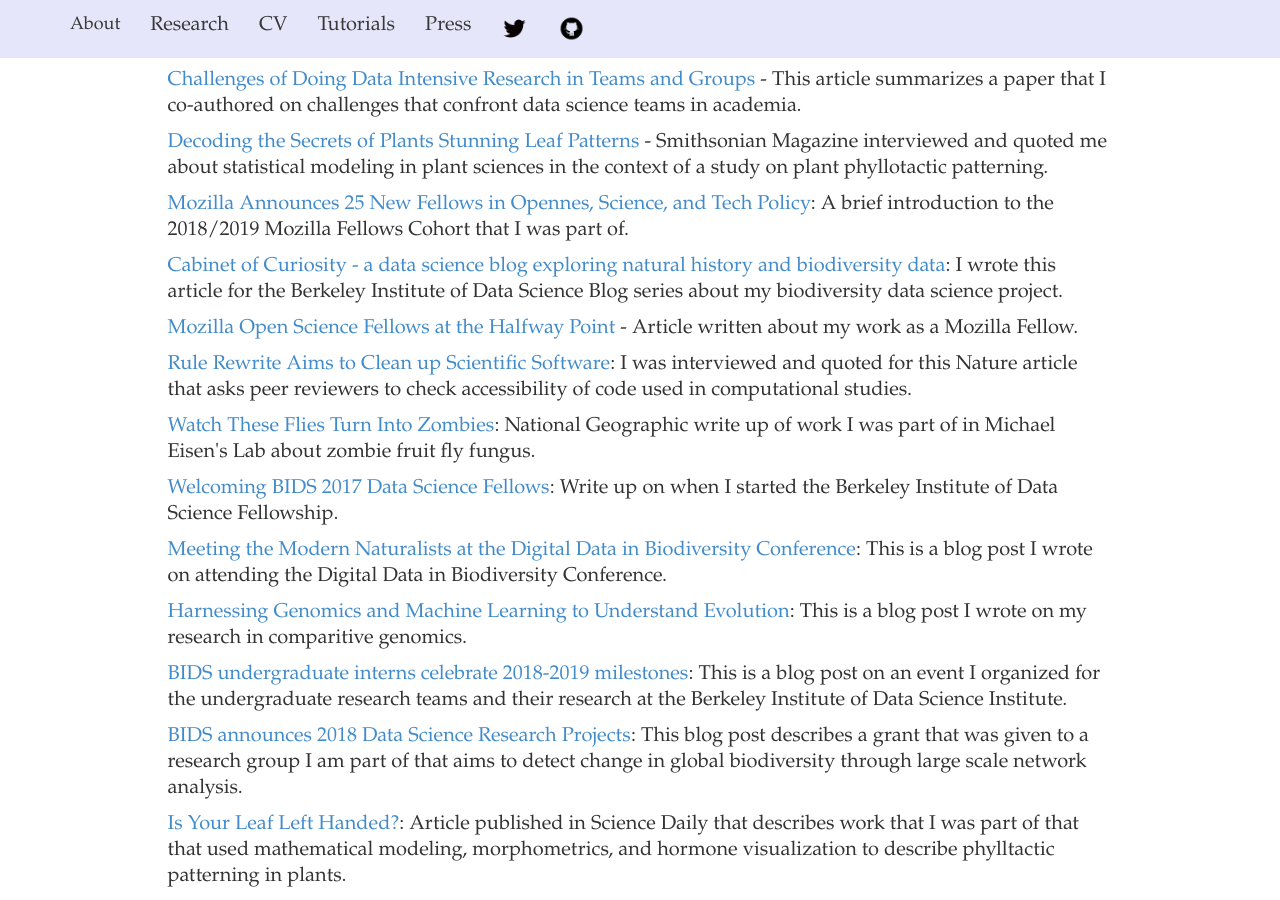
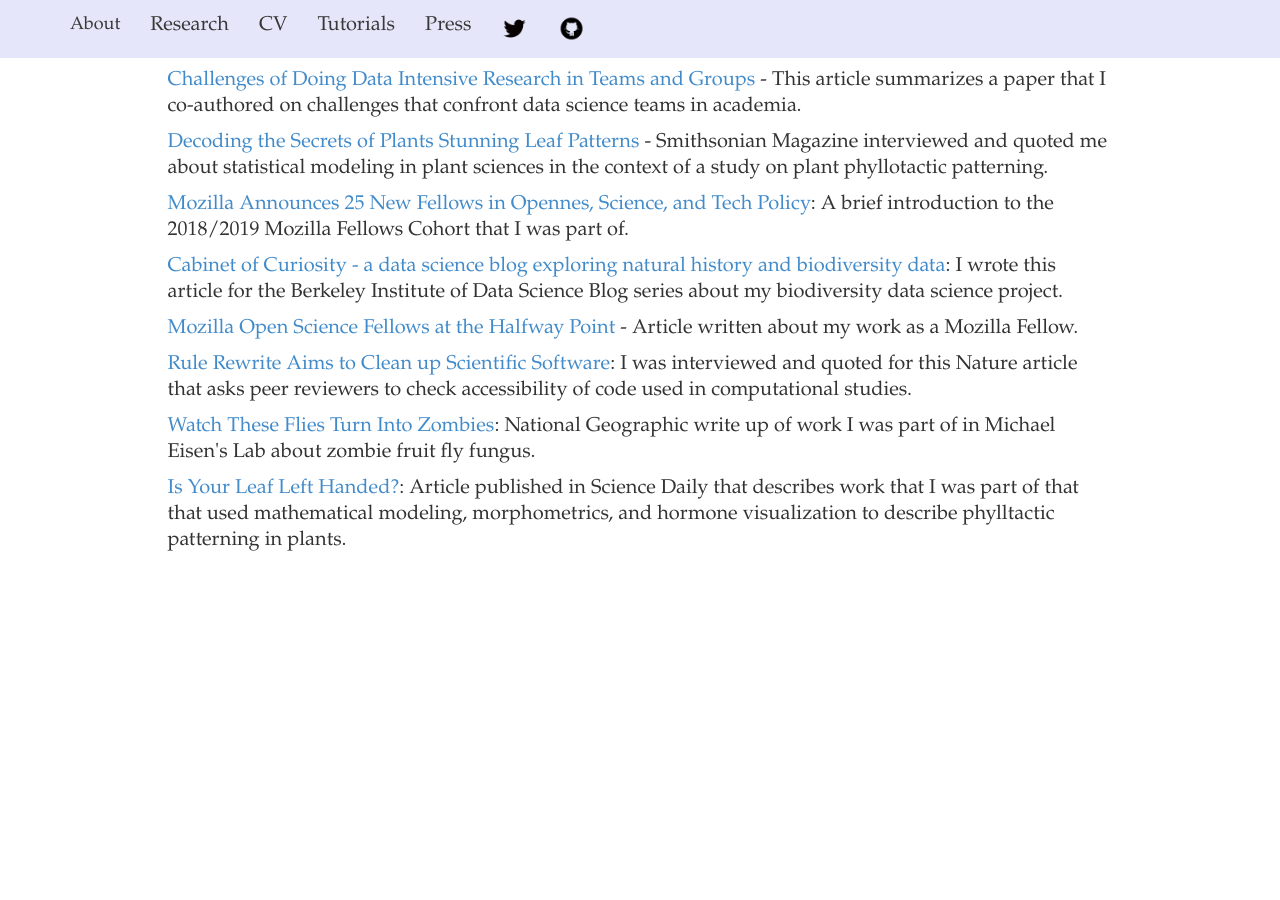
Before and after one commit to iamciera/creports, a Jekyll site: the page built from press/index.html, in a window 1280 px wide and 900 px high, scrolled down 727 px. Built offline with Jekyll 4.4.1, drawn with Linux system fonts in a browser that asks for light colours; nearby versions of some CDN libraries; after the commit the page ends 1291 px from its top, so only the background shows below that.

Commit message:
removed broken links in press

```diff
--- a/press/index.html
+++ b/press/index.html
@@ -30,11 +30,6 @@
 			<p><a href='https://www.siegelendowment.org/insights/article/mozillas-open-science-fellows-at-the-halfway-point/'>Mozilla Open Science Fellows at the Halfway Point</a> - Article written about my work as a Mozilla Fellow.</p>
 			<p><a href='https://www.nature.com/news/rule-rewrite-aims-to-clean-up-scientific-software-1.17323?utm_source=other_website&utm_medium=display&utm_content=leaderboard&utm_campaign=JRCN_2_LW_X-moldailyfeed'>Rule Rewrite Aims to Clean up Scientific Software</a>: I was interviewed and quoted for this Nature article that asks peer reviewers to check accessibility of code used in computational studies.</p>
 			<p><a href='https://www.nationalgeographic.com/animals/2018/08/zombie-flies-mind-control-fungus-animals/'>Watch These Flies Turn Into Zombies</a>: National Geographic write up of work I was part of in Michael Eisen&#39;s Lab about zombie fruit fly fungus.</p>
-			<p><a href='https://bids.berkeley.edu/news/welcoming-bids-2017-data-science-fellows'>Welcoming BIDS 2017 Data Science Fellows</a>: Write up on when I started the Berkeley Institute of Data Science Fellowship.</p>
-			<p><a href='https://bids.berkeley.edu/news/meeting-modern-naturalists-digital-data-biodiversity-conference'>Meeting the Modern Naturalists at the Digital Data in Biodiversity Conference</a>: This is a blog post I wrote on attending the Digital Data in Biodiversity Conference. </p>
-			<p><a href='https://bids.berkeley.edu/blog-data-science-insights/ciera-evo-devo'>Harnessing Genomics and Machine Learning to Understand Evolution</a>: This is a blog post I wrote on my research in comparitive genomics. </p>
-			<p><a href='https://bids.berkeley.edu/news/bids-undergraduate-interns-celebrate-2018-2019-milestones'>BIDS undergraduate interns celebrate 2018-2019 milestones</a>: This is a blog post on an event I organized for the undergraduate research teams and their research at the Berkeley Institute of Data Science Institute. </p>
-			<p><a href='https://bids.berkeley.edu/news/bids-announces-2018-data-science-research-projects'>BIDS announces 2018 Data Science Research Projects</a>: This blog post describes a grant that was given to a research group I am part of that aims to detect change in global biodiversity through large scale network analysis.</p>
 			<p><a href='https://www.sciencedaily.com/releases/2012/06/120623094318.htm'>Is Your Leaf Left Handed?</a>: Article published in Science Daily that describes work that I was part of that that used mathematical modeling, morphometrics, and hormone visualization to describe phylltactic patterning in plants. </p>
 
         <div class="col-md-1">
```
